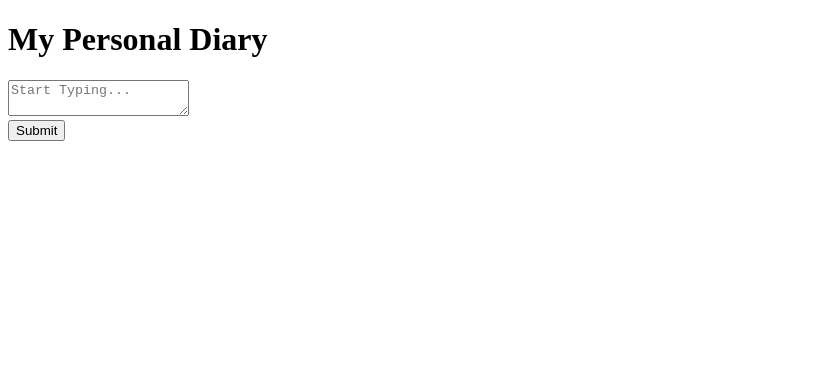
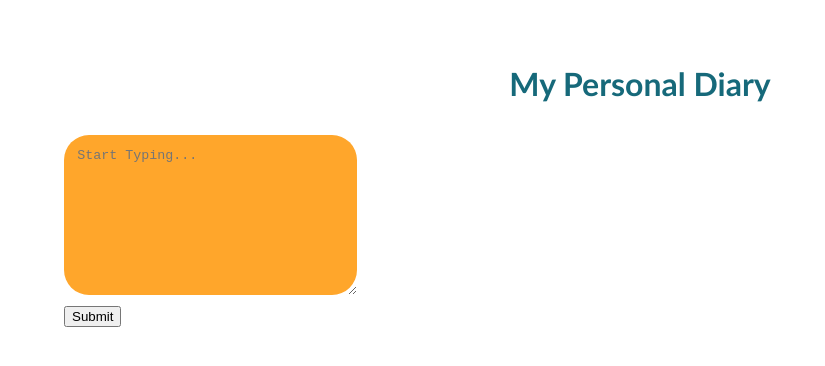
Before and after one commit to pburlew/diary-app, a plain HTML site: page index.html in a window 1280 px wide. Shown: the whole page, without its empty margins (0-825 px from the left). Drawn offline with Linux system fonts and the light colour scheme.

Commit message:
initial css for title and textbox

```diff
--- a/index.html
+++ b/index.html
@@ -7,7 +7,7 @@
     <link rel="stylesheet" href="style.css">
 </head>
 <body>
-    <h1>
+    <h1 class ="title">
         My Personal Diary
     </h1>
     <form id="entryForm">
--- a/style.css
+++ b/style.css
@@ -0,0 +1,21 @@
+
+body {
+    margin: 5%;
+    font-family: 'Gill Sans', 'Gill Sans MT';
+}
+
+.title{
+    color: #16697A;
+    text-align: center;
+    margin-bottom: 1em;
+}
+
+.entry-textbox {
+    background-color: #FFA62B;
+    width: 20em;
+    height: 10em;
+    padding: 1em;
+    margin-bottom: 0.5em;
+    border: unset;
+    border-radius: 25px;
+}
```
